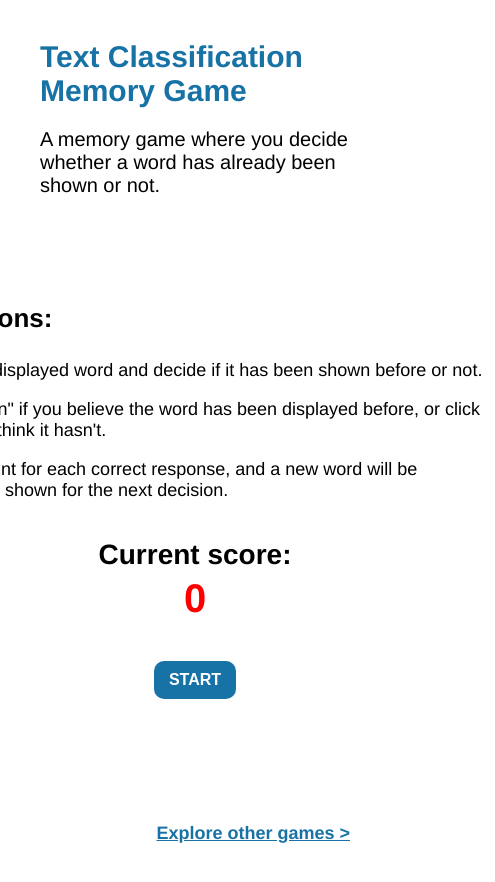
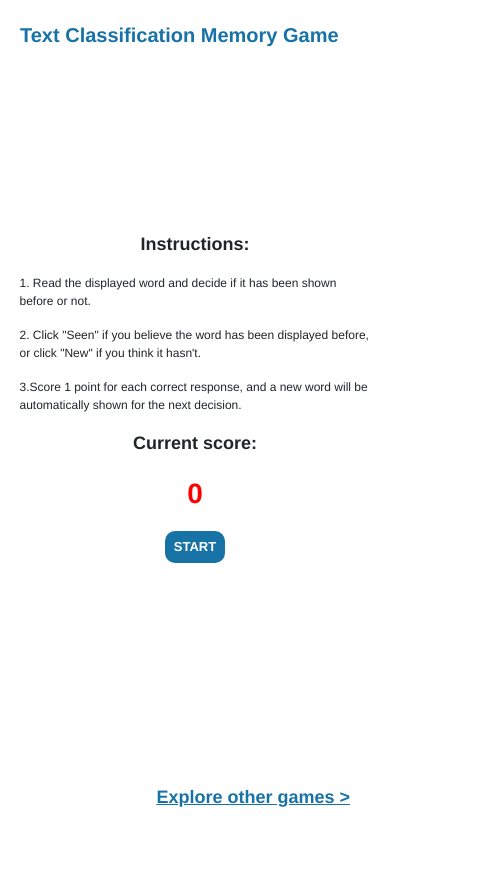
Before and after one commit to kriffendy/fs-game, a React (Create React App) app: page /textClassification in a window 390 px wide. Shown: the whole page, 495 px wide, since content can reach past the window. After the commit the page ends 844 px from the top, so only its background shows below. Built offline with nearby package versions, Linux system fonts and the light colour scheme; no server answers; the database is empty.

Commit message:
responsive website

```diff
--- a/package.json
+++ b/package.json
@@ -12,8 +12,10 @@
     "@testing-library/jest-dom": "^5.17.0",
     "@testing-library/react": "^13.4.0",
     "@testing-library/user-event": "^13.5.0",
+    "bootstrap": "^5.3.2",
     "firebase": "^10.7.1",
     "react": "^18.2.0",
+    "react-bootstrap": "^2.10.1",
     "react-dom": "^18.2.0",
     "react-firebase-hooks": "^5.1.1",
     "react-router-dom": "^6.21.0",
--- a/src/App.js
+++ b/src/App.js
@@ -5,6 +5,7 @@ import MainMenu from "./screens/mainMenu";
 import HealthQuiz from "./screens/healthQuiz";
 import TextClassificationGame from "./screens/textClassification";
 import GameScreen from "./screens/gameScreen";
+
 
 function App() {
   return (
--- a/src/components/gameButton.css
+++ b/src/components/gameButton.css
@@ -1,8 +1,8 @@
 .game-button {
   border: none;
   border-radius: 10px;
-  padding: 10px 15px;
-  font-size: 16px;
+  /* padding: 10px 15px;
+  font-size: 16px; */
   font-weight: 600;
   margin: 0;
   color: white;
@@ -12,3 +12,34 @@
 .game-button:hover {
   cursor: pointer;
 }
+
+@media (max-width: 575.98px) {
+  .game-button {
+    font-size: 13px;
+    padding: 6px 9px;
+  }
+}
+
+/* Small devices (tablets) */
+@media (min-width: 576px) and (max-width: 767.98px) {
+  .game-button {
+    font-size: 14px;
+    padding: 9px 12px;
+  }
+}
+
+/* Medium devices (desktops) */
+@media (min-width: 768px) and (max-width: 991.98px) {
+  .game-button {
+    font-size: 15px;
+    padding: 12px 15px;
+  }
+}
+
+/* Large devices (large desktops) */
+@media (min-width: 992px) {
+  .game-button {
+    font-size: 16px;
+    padding: 14px 18px;
+  }
+}
--- a/src/components/healthQuizReasoning.js
+++ b/src/components/healthQuizReasoning.js
@@ -26,11 +26,11 @@ const HealthQuizReasoning = ({
     <div>
       {prevCorrect ? (
         <Fade in={showText} timeout={1000}>
-          <p className="correct-text">Correct!</p>
+          <p className="correct-text text-button">Correct!</p>
         </Fade>
       ) : (
         <Fade in={showText} timeout={1000}>
-          <p className="wrong-text">Wrong!</p>
+          <p className="wrong-text text-button">Wrong!</p>
         </Fade>
       )}
       <Fade in={showText} timeout={1000}>
--- a/src/index.js
+++ b/src/index.js
@@ -1,8 +1,10 @@
 import React from 'react';
 import ReactDOM from 'react-dom/client';
+import 'bootstrap/dist/css/bootstrap.min.css';
 import './index.css';
 import App from './App';
 import reportWebVitals from './reportWebVitals';
+
 
 const root = ReactDOM.createRoot(document.getElementById('root'));
 root.render(
--- a/src/screens/gameScreen.css
+++ b/src/screens/gameScreen.css
@@ -1,8 +1,37 @@
 .game-title {
   color: #1772a6;
-  font-size: 30px;
   font-weight: 600;
-  margin: 40px 0 0 40px;
+}
+
+@media (max-width: 575.98px) {
+  .game-title {
+    font-size: 20px;
+    margin: 20px 0 0 20px;
+  }
+}
+
+/* Small devices (tablets) */
+@media (min-width: 576px) and (max-width: 767.98px) {
+  .game-title {
+    font-size: 25px;
+    margin: 25px 0 0 25px;
+  }
+}
+
+/* Medium devices (desktops) */
+@media (min-width: 768px) and (max-width: 991.98px) {
+  .game-title {
+    font-size: 32px;
+    margin: 28px 0 0 28px;
+  }
+}
+
+/* Large devices (large desktops) */
+@media (min-width: 992px) {
+  .game-title {
+    font-size: 40px;
+    margin: 32px 0 0 32px;
+  }
 }
 
 .explore-other-text {
@@ -14,18 +43,32 @@
   margin: 40px;
 }
 
+.page-container {
+  display: grid;
+  grid-template-rows: auto 1fr auto; /* Top, middle, and bottom sections */
+  height: 100vh; /* Make the container occupy the full viewport height */
+  overflow: hidden;
+}
+
 .flex-container {
   display: flex;
-  align-items: center;
   justify-content: center;
+  width: 100%;
 }
 
-.game-container {
+.game-primary-container {
+  display: flex;
+  justify-content: center;
+  align-items: center;
+  overflow: hidden;
+}
+
+.game-secondary-container {
   width: 90%;
-  height: 60vh;
-  display: flex;
-  flex-direction: column;
+  /* display: flex;
+  flex-direction: column; */
 }
+
 
 .flex-column {
   display: flex;
@@ -39,3 +82,8 @@
   margin-left: 40px;
   margin-bottom: 80px;
 }
+
+
+.explore-other-footer {
+  max-height: 100px;
+}
--- a/src/screens/gameScreen.js
+++ b/src/screens/gameScreen.js
@@ -14,21 +14,23 @@ const GameScreen = (props) => {
   }, []);
 
   return (
-    <div>
+    <div className="page-container">
       <Fade in={fadeIn} timeout={1000}>
-        <div>
+        <div style={{maxHeight: '200px'}}>
           <p className="game-title">{props.gameTitle}</p>
-          <p className="game-desc">{props.gameDesc}</p>
         </div>
       </Fade>
-      <div className="flex-container">
-        <div className="game-container">{props.children}</div>
+      <div className="game-primary-container">
+        <div className="game-secondary-container">{props.children}</div>
       </div>
-      <Fade in={fadeIn} timeout={1000}>
-        <p className="explore-other-text" onClick={() => navigate("/")}>
-          Explore other games &gt;
-        </p>
-      </Fade>
+      <footer className="explore-other-footer">
+        <Fade in={fadeIn} timeout={1000}>
+          <p className="explore-other-text" onClick={() => navigate("/")}>
+            Explore other games &gt;
+          </p>
+        </Fade>
+      </footer>
+
     </div>
   );
 };
--- a/src/screens/healthQuiz.css
+++ b/src/screens/healthQuiz.css
@@ -1,3 +1,11 @@
+.img-game-prompt-splitter {
+  display: flex;
+  justify-content: flex-start;
+  align-items: flex-start;
+}
+
+
+
 .horizontal-flex-container {
   width: 80%;
   height: 70vh;
@@ -32,12 +40,6 @@
   margin-right: 50px;
 }
 
-.img-game-prompt-splitter {
-  display: flex;
-  justify-content: flex-start;
-  align-items: flex-start;
-}
-
 .health-quiz-score-label {
   margin: 0 0 5px 0;
   padding: 0;
@@ -69,14 +71,117 @@
   cursor: pointer;
 }
 
-.correct-text {
+.correct-text{
   font-size: 22px;
   font-weight: 700;
   color: green;
 }
 
-.wrong-text {
+.wrong-text{
   font-size: 22px;
   font-weight: 700;
   color: red;
 }
+
+@media (max-width: 700px) {
+  .img-game-prompt-splitter {
+    flex-direction: column;
+  }
+  .game-img {
+    align-self: center;
+    justify-self: center;
+    margin: 0 0 20px 0;
+  }
+}
+
+/* Extra small devices (phones) */
+@media (max-width: 575.98px) {
+  .game-img {
+    height: 180px;
+    width: 180px;
+  }
+  .health-quiz-score-label {
+    font-size: 18px;
+  }
+  .health-quiz-score {
+    font-size: 28px;
+  }
+  .health-quiz-desc {
+    font-size: 18px;
+  }
+  .health-quiz-question {
+    font-size: 18px;
+  }
+  .text-button {
+    font-size: 16px;
+  }
+}
+
+/* Small devices (tablets) */
+@media (min-width: 576px) and (max-width: 767.98px) {
+  .game-img {
+    height: 190px;
+    width: 190px;
+  }
+  .health-quiz-score-label {
+    font-size: 21px;
+  }
+  .health-quiz-score {
+    font-size: 31px;
+  }
+  .health-quiz-desc {
+    font-size: 20px;
+  }
+  .health-quiz-question {
+    font-size: 20px;
+  }
+  .text-button {
+    font-size: 18px;
+  }
+}
+
+/* Medium devices (desktops) */
+@media (min-width: 768px) and (max-width: 991.98px) {
+  .game-img {
+    height: 180px;
+    width: 180px;
+  }
+  .health-quiz-score-label {
+    font-size: 22px;
+  }
+  .health-quiz-score {
+    font-size: 34px;
+  }
+  .health-quiz-desc {
+    font-size: 22px;
+  }
+  .health-quiz-question {
+    font-size: 22px;
+  }
+  .text-button {
+    font-size: 20px;
+  }
+}
+
+/* Large devices (large desktops) */
+@media (min-width: 992px) {
+  .game-img {
+    height: 180px;
+    width: 180px;
+  }
+  .health-quiz-score-label {
+    font-size: 25px;
+  }
+  .health-quiz-score {
+    font-size: 37px;
+  }
+  .health-quiz-desc {
+    font-size: 24px;
+  }
+  .health-quiz-question {
+    font-size: 24px;
+  }
+  .text-button {
+    font-size: 22px;
+  }
+}
--- a/src/screens/textClassification.css
+++ b/src/screens/textClassification.css
@@ -3,14 +3,15 @@
   flex-direction: column;
   justify-content: center;
   align-items: center;
+  width: 100%;
 }
 
 .text-classification-title {
-  font-size: 26px;
   font-weight: 700;
+  text-align: center;
 }
 
-.text-classification-instructions {
+.text-instructions {
   font-size: 18px;
   font-weight: 500;
 }
@@ -22,16 +23,19 @@
 }
 
 .text-game-score {
-  font-size: 40px;
   font-weight: 700;
   color: red;
   margin-top: 0;
 }
 
+.text-game-timer {
+  font-weight: 700;
+  text-align: center;
+}
+
 .text-game-prompt {
-  font-size: 24px;
   font-weight: 600;
-  margin-top: 100px;
+  margin-top: 35px;
 }
 
 .text-game-current-word {
@@ -39,6 +43,86 @@
   font-weight: 700;
   text-transform: uppercase;
 }
+
+/* YourComponent.css */
+
+/* Extra small devices (phones) */
+@media (max-width: 575.98px) {
+  .text-instructions {
+    font-size: 12px;
+  }
+  .text-classification-title {
+    font-size: 18px;
+  }
+  .text-game-score {
+    font-size: 28px;
+  }
+  .text-game-timer {
+    font-size: 20px;
+  }
+  .text-game-prompt {
+    font-size: 16px;
+  }
+}
+
+/* Small devices (tablets) */
+@media (min-width: 576px) and (max-width: 767.98px) {
+  .text-instructions {
+    font-size: 14px;
+  }
+  .text-classification-title {
+    font-size: 21px;
+  }
+  .text-game-score {
+    font-size: 31px;
+  }
+  .text-game-timer {
+    font-size: 22px;
+  }
+  .text-game-prompt {
+    font-size: 18px;
+  }
+}
+
+/* Medium devices (desktops) */
+@media (min-width: 768px) and (max-width: 991.98px) {
+  .text-instructions {
+    font-size: 16px;
+  }
+  .text-classification-title {
+    font-size: 22px;
+  }
+  .text-game-score {
+    font-size: 34px;
+  }
+  .text-game-timer {
+    font-size: 25px;
+  }
+  .text-game-prompt {
+    font-size: 21px;
+  }
+}
+
+/* Large devices (large desktops) */
+@media (min-width: 992px) {
+  .text-instructions {
+    font-size: 18px;
+  }
+  .text-classification-title {
+    font-size: 25px;
+  }
+  .text-game-score {
+    font-size: 37px;
+  }
+  .text-game-timer {
+    font-size: 28px;
+  }
+  .text-game-prompt {
+    font-size: 24px;
+  }
+}
+
+
 
 .flex-container {
   display: flex;
@@ -48,12 +132,14 @@
 
 .text-game-buttons-container {
   display: flex;
-  justify-content: space-between;
+  justify-content: space-evenly;
   align-items: center;
+  width: 100%;
 }
 
-.text-game-timer {
-  font-size: 28px;
-  font-weight: 700;
-  text-align: center;
+
+
+.instructions-container {
+  display: flex;
+  flex-direction: column;
 }
--- a/src/screens/textClassification.js
+++ b/src/screens/textClassification.js
@@ -114,18 +114,8 @@ const TextClassificationGame = () => {
   };
 
   const TextGameButton = (props) => {
-    // const [fadeInGameButton, setFadeInGameButton] = useState(false);
-    // const [fadedYet, setFadedYet] = useState(false);
-
-    // useEffect(() => {
-    //   if (!fadedYet) {
-    //     setFadeInGameButton(true);
-    //     setFadedYet(true);
-    //   }
-    // }, [fadedYet]);
 
     return (
-      // <Fade in={fadeInGameButton} timeout={1000}>
       <button
         onClick={() => {
           //if button option = "BACK TO MAIN"
@@ -158,7 +148,6 @@ const TextClassificationGame = () => {
       >
         {gameButtonOptions[props.gameButtonIndex]}
       </button>
-      // </Fade>
     );
   };
 
@@ -167,7 +156,7 @@ const TextClassificationGame = () => {
       <div className="text-classification-game-container">
         {currentWordObj ? (
           <div className="text-classification-game-container">
-            <p className="text-game-score-title">Current score:</p>
+            <p className="text-classification-title">Current score:</p>
             <p className="text-game-score">{score}</p>
             <p className="text-game-timer">
               Time left: <p style={{ color: "red" }}>{timer}:00</p>
@@ -176,7 +165,7 @@ const TextClassificationGame = () => {
             <p className="text-game-current-word">{currentWordObj.word}</p>
             <div
               style={{
-                width: "900px",
+                width: "90%",
                 marginTop: "40px",
                 marginBottom: "30px",
               }}
@@ -190,7 +179,7 @@ const TextClassificationGame = () => {
             {/* <GameButton gameButtonIndex={0} /> */}
           </div>
         ) : (
-          <div style={{ width: "600px" }}>
+          <div>
             {gameEnded ? (
               <div className="text-classification-game-container">
                 <p className="text-classification-title">
@@ -203,18 +192,18 @@ const TextClassificationGame = () => {
             ) : (
               <>
                 <Fade in={fadeInInstructionsText} timeout={1000}>
-                  <div>
+                  <div className="instructions-container">
                     <p className="text-classification-title">Instructions:</p>
 
-                    <p className="text-classification-instructions">
+                    <p className="text-instructions">
                       1. Read the displayed word and decide if it has been shown
                       before or not.
                     </p>
-                    <p className="text-classification-instructions">
+                    <p className="text-instructions">
                       2. Click "Seen" if you believe the word has been displayed
                       before, or click "New" if you think it hasn't.
                     </p>
-                    <p className="text-classification-instructions">
+                    <p className="text-instructions">
                       3.Score 1 point for each correct response, and a new word
                       will be automatically shown for the next decision.
                     </p>
@@ -222,7 +211,7 @@ const TextClassificationGame = () => {
                 </Fade>
                 <Fade in={fadeInInstructionsText} timeout={1000}>
                   <div className="text-classification-game-container">
-                    <p className="text-game-score-title">Current score:</p>
+                    <p className="text-classification-title">Current score:</p>
                     <p className="text-game-score">{score}</p>
                   </div>
                 </Fade>
```
Also changed, not shown: src/components/healthQuizSummaryTable.js (+0 -22 lines), src/App.css (line endings or trailing spaces), 1 other file (tests, documents, lock files or other folders).
